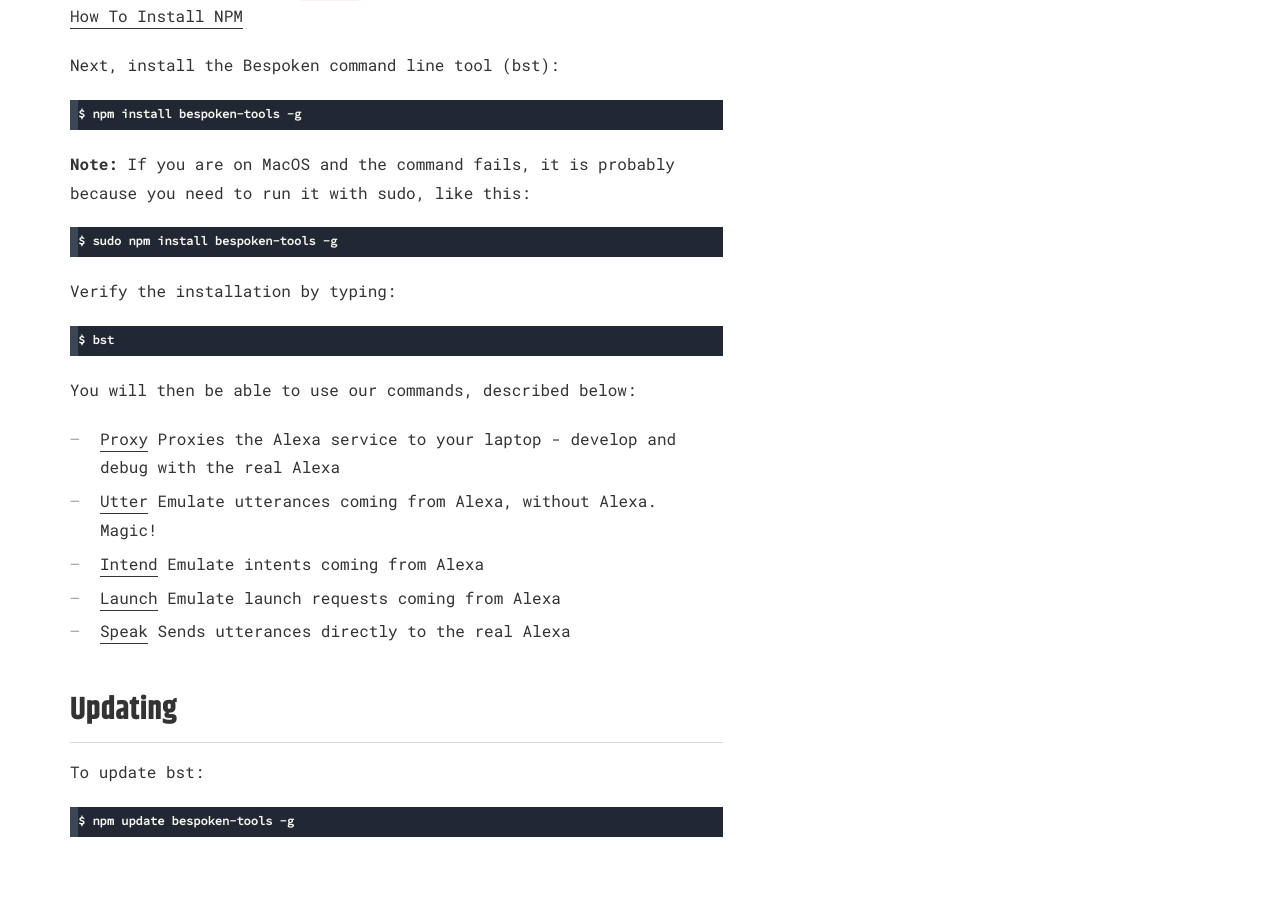
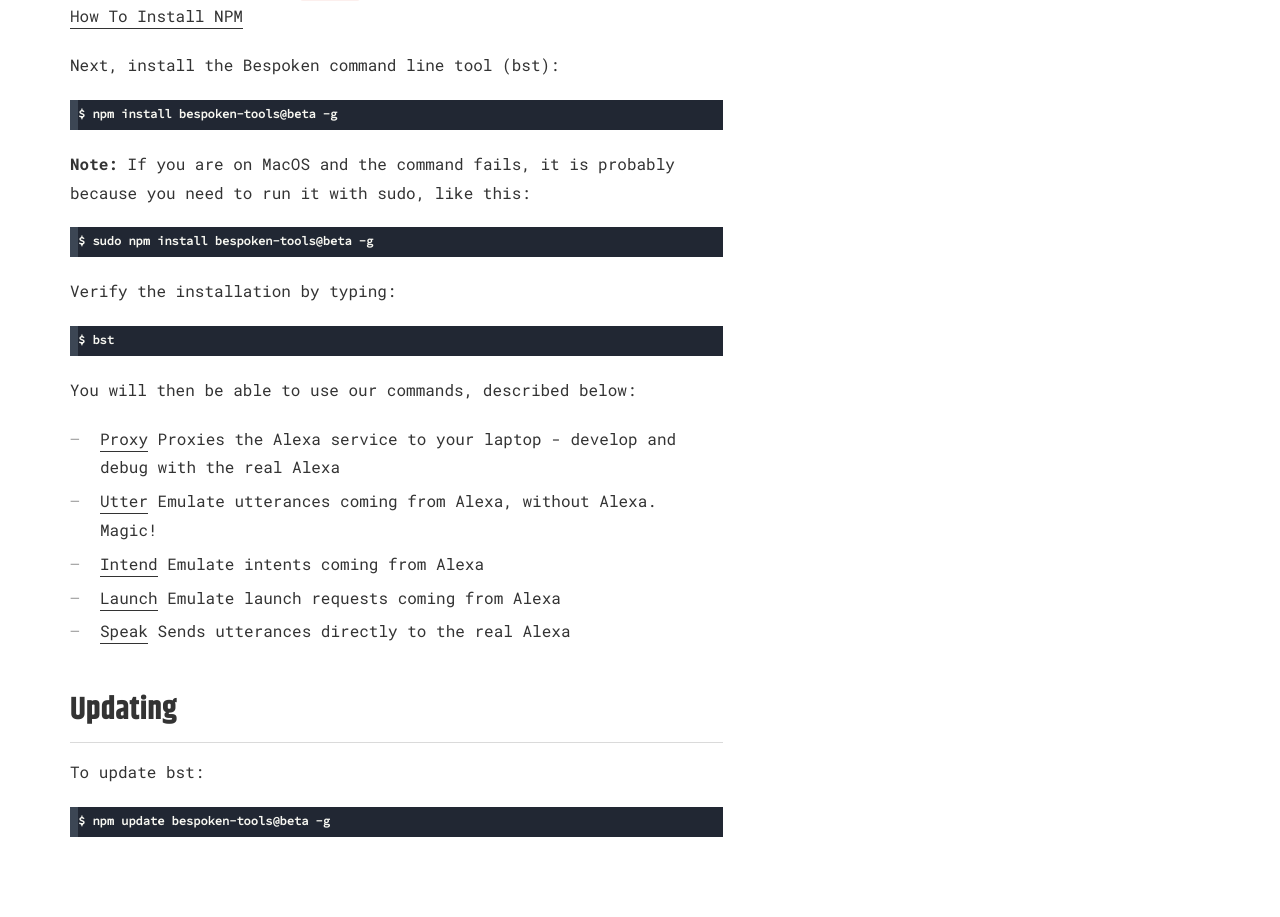
Before and after one commit to bespoken/bespoken-docs, a Jekyll site: the page built from cli/getting-started.md, in a window 1280 px wide. Shown: the part 400-1317 px from the top of the page. Built offline with Jekyll 4.4.1, drawn with Linux system fonts in a browser that asks for light colours; some web fonts are replaced.

Commit message:
Changed npm version label to beta

````diff
--- a/cli/getting-started.md
+++ b/cli/getting-started.md
@@ -20,11 +20,11 @@
 
 Next, install the Bespoken command line tool (bst):
 ```
-$ npm install bespoken-tools -g
+$ npm install bespoken-tools@beta -g
 ```
 __Note:__ If you are on MacOS and the command fails, it is probably because you need to run it with sudo, like this:
 ```
-$ sudo npm install bespoken-tools -g
+$ sudo npm install bespoken-tools@beta -g
 ```
 Verify the installation by typing:
 ```
@@ -43,5 +43,5 @@
 
 To update bst:
 ```
-$ npm update bespoken-tools -g
+$ npm update bespoken-tools@beta -g
 ```
````
Also changed, not shown: unit-testing/guide.md (+1 -1 lines).
